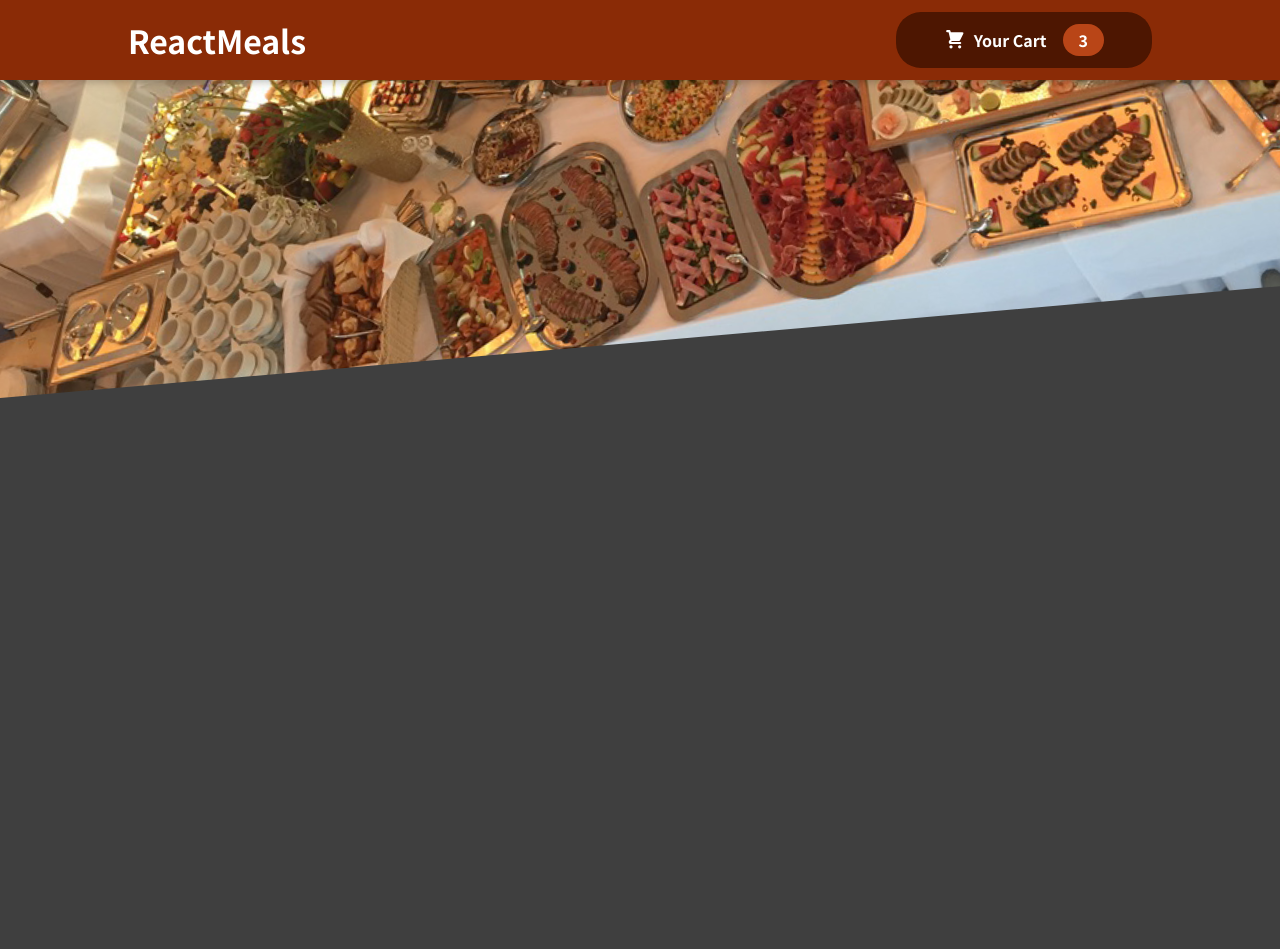
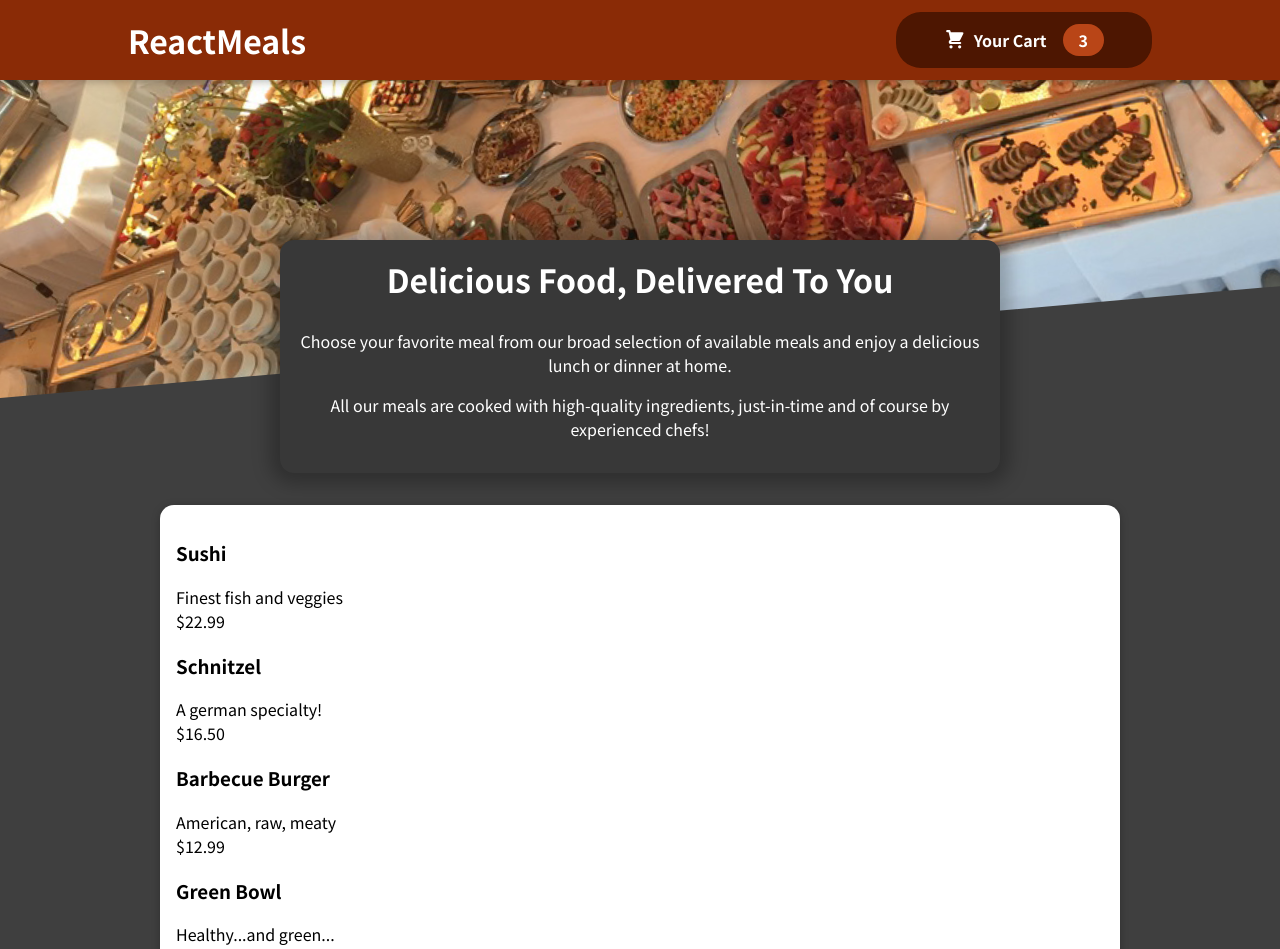
Before and after one commit to pintukumar1/food-order-app, a React (Create React App) app: page / in a window 1280 px wide. Shown: the top 949 px of the page. Before the commit the page ends 800 px from the top, so only its background shows below. Built offline with nearby package versions, Linux system fonts and the light colour scheme.

Commit message:
MealItem

```diff
--- a/src/App.js
+++ b/src/App.js
@@ -1,10 +1,14 @@
 import React, { Fragment } from 'react'
 import Header from './components/Layout/Header';
+import Meals from './components/Meals/Meals';
 
 function App() {
   return (
     <Fragment>
       <Header />
+      <main>
+        <Meals />
+      </main>
     </Fragment>
   );
 }
--- /dev/null
+++ b/src/components/Meals/AvailableMeals.js
@@ -0,0 +1,53 @@
+import React from 'react'
+import Card from '../UI/Card';
+import classes from './AvailableMeals.module.css'
+import MealItem from './MealItem/MealItem';
+
+const DUMMY_MEALS = [
+    {
+      id: 'm1',
+      name: 'Sushi',
+      description: 'Finest fish and veggies',
+      price: 22.99,
+    },
+    {
+      id: 'm2',
+      name: 'Schnitzel',
+      description: 'A german specialty!',
+      price: 16.5,
+    },
+    {
+      id: 'm3',
+      name: 'Barbecue Burger',
+      description: 'American, raw, meaty',
+      price: 12.99,
+    },
+    {
+      id: 'm4',
+      name: 'Green Bowl',
+      description: 'Healthy...and green...',
+      price: 18.99,
+    },
+  ];
+
+const AvailableMeals = () => {
+    const mealsList = DUMMY_MEALS.map(meal => (
+         <MealItem
+           key={meal.id}
+           name={meal.name}
+           description={meal.description}
+           price={meal.price} />
+    ))
+
+    return (
+        <section className={classes.meals}>
+            <Card>
+                <ul>
+                    {mealsList}
+                </ul>
+            </Card>
+        </section>
+    )
+}
+
+export default AvailableMeals
--- /dev/null
+++ b/src/components/Meals/AvailableMeals.module.css
@@ -0,0 +1,24 @@
+.meals {
+    max-width: 60rem;
+    width: 90%;
+    margin: 2rem auto;
+    animation: meals-appear 1s ease-out forwards;
+  }
+
+  .meals ul {
+    list-style: none;
+    margin: 0;
+    padding: 0;
+  }
+
+  @keyframes meals-appear {
+    from {
+      opacity: 0;
+      transform: translateY(3rem);
+    }
+
+    to {
+      opacity: 1;
+      transform: translateY(0);
+    }
+  }
--- /dev/null
+++ b/src/components/Meals/MealItem/MealItem.js
@@ -0,0 +1,16 @@
+import React from "react"
+import classes from './MealItem.module.css'
+
+const mealItem = props => {
+    const price = `$${props.price.toFixed(2)}`
+
+    return (
+        <li className={classes.meal}>
+            <h3>{props.name}</h3>
+            <div className={classes.description}>{props.description}</div>
+            <div className={classes.price}>{price}</div>
+        </li>
+    )
+}
+
+export default mealItem
--- /dev/null
+++ b/src/components/Meals/MealItem/MealItem.module.css
@@ -0,0 +1,20 @@
+.form {
+    text-align: right;
+  }
+
+  .form button {
+    font: inherit;
+    cursor: pointer;
+    background-color: #8a2b06;
+    border: 1px solid #8a2b06;
+    color: white;
+    padding: 0.25rem 2rem;
+    border-radius: 20px;
+    font-weight: bold;
+  }
+
+  .form button:hover,
+  .form button:active {
+    background-color: #641e03;
+    border-color: #641e03;
+  }
--- /dev/null
+++ b/src/components/Meals/Meals.js
@@ -0,0 +1,14 @@
+import { Fragment } from "react"
+import AvailableMeals from "./AvailableMeals"
+import MealsSummary from "./MealsSummary"
+
+const Meals = () => {
+    return (
+        <Fragment>
+            <MealsSummary />
+            <AvailableMeals />
+        </Fragment>
+    )
+}
+
+export default Meals
--- /dev/null
+++ b/src/components/Meals/MealsSummary.js
@@ -0,0 +1,20 @@
+import classes from './MealsSummary.module.css';
+
+const MealsSummary = () => {
+  return (
+    <section className={classes.summary}>
+      <h2>Delicious Food, Delivered To You</h2>
+      <p>
+        Choose your favorite meal from our broad selection of available meals
+        and enjoy a delicious lunch or dinner at home.
+      </p>
+      <p>
+        All our meals are cooked with high-quality ingredients, just-in-time and
+        of course by experienced chefs!
+      </p>
+    </section>
+  );
+};
+
+
+export default MealsSummary;
--- /dev/null
+++ b/src/components/Meals/MealsSummary.module.css
@@ -0,0 +1,18 @@
+.summary {
+    text-align: center;
+    max-width: 45rem;
+    width: 90%;
+    margin: auto;
+    margin-top: -10rem;
+    position: relative;
+    background-color: #383838;
+    color: white;
+    border-radius: 14px;
+    padding: 1rem;
+    box-shadow: 0 1px 18px 10px rgba(0, 0, 0, 0.25);
+  }
+
+  .summary h2 {
+    font-size: 2rem;
+    margin-top: 0;
+  }
--- /dev/null
+++ b/src/components/UI/Card.js
@@ -0,0 +1,9 @@
+import React from 'react'
+
+import classes from './Card.module.css'
+
+const Card = (props) => {
+    return <div className={classes.card}>{props.children}</div>
+}
+
+export default Card
--- /dev/null
+++ b/src/components/UI/Card.module.css
@@ -0,0 +1,6 @@
+.card {
+    padding: 1rem;
+    box-shadow: 0 2px 8px rgba(0, 0, 0, 0.25);
+    border-radius: 14px;
+    background-color: white;
+  }
```
Also changed, not shown: src/components/Meals/MealItem/MealItemForm.js (added).
